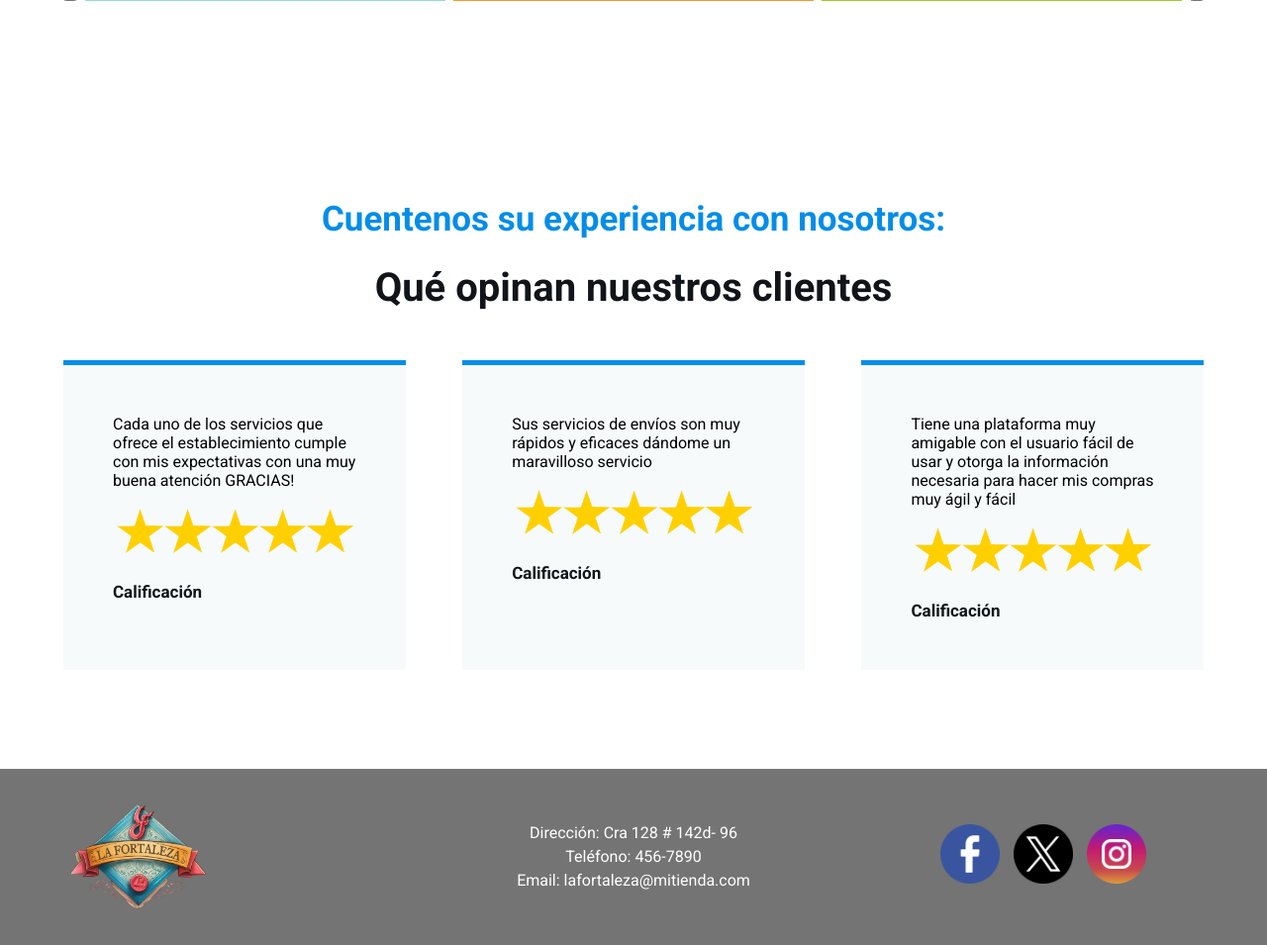
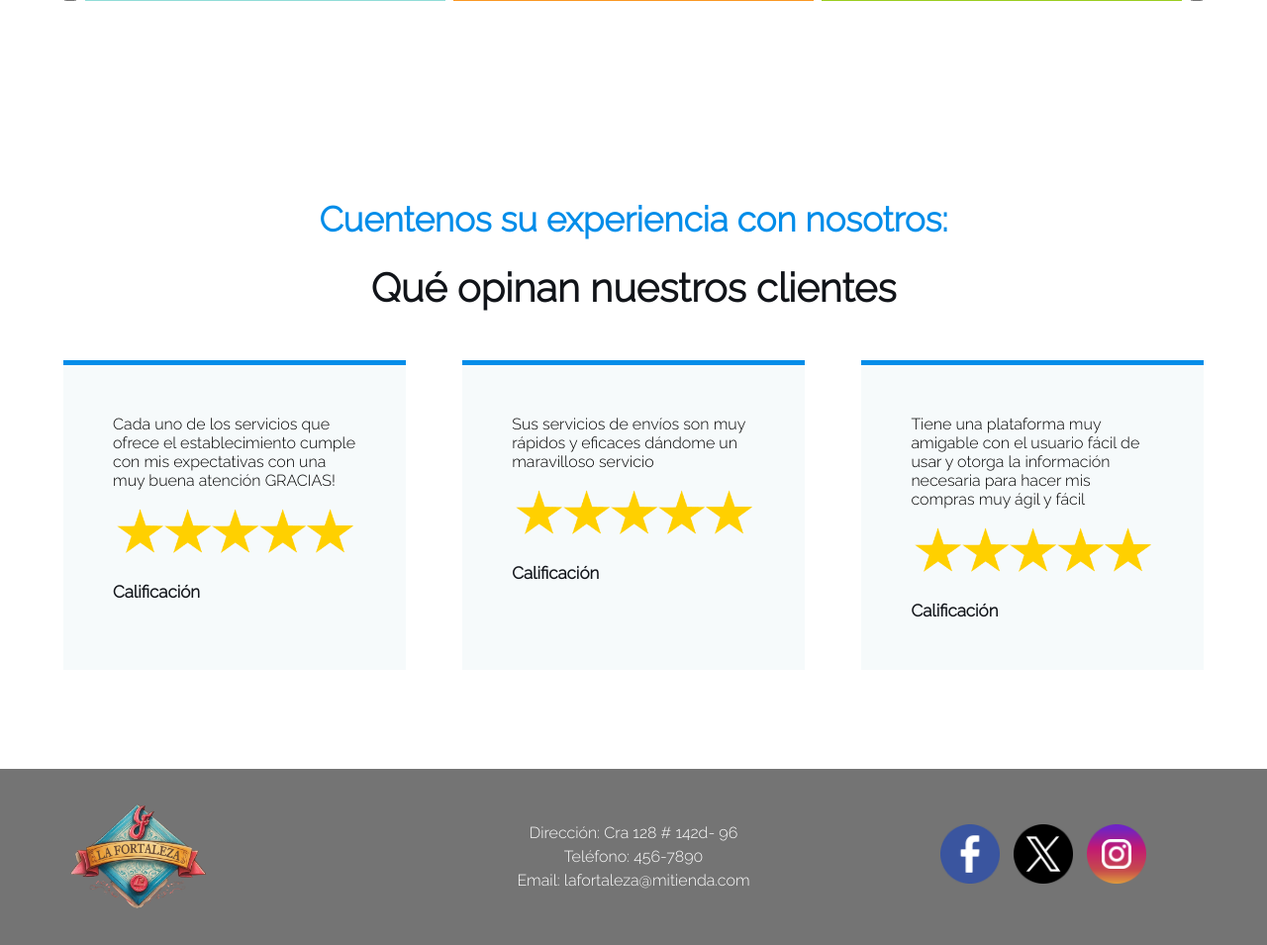
Before and after one commit to manufome/la-fortaleza, a PHP site: page /index.php?controller=productos in a window 1280 px wide. Shown: the part 823-1778 px from the top of the page at 99% size. Run offline with PHP 8.4, Linux system fonts and the light colour scheme; data that the repository does not hold is empty.

Commit message:
add fonts

```diff
--- a/vistas/css/index.css
+++ b/vistas/css/index.css
@@ -1,8 +1,11 @@
+/* Imports */
+@import url(http://fonts.googleapis.com/css?family=Raleway:300);
+
 * {
     margin: 0px;
     padding: 0px;
     box-sizing: border-box;
-    font-family: "Roboto", sans-serif;
+    font-family: "Raleway", sans-serif;
 }
 
 .header {
--- a/vistas/css/productos.css
+++ b/vistas/css/productos.css
@@ -1,4 +1,5 @@
-@import url("https://fonts.googleapis.com/css2? family= Poppins:ital,wght@0,400;0,500;0,600;0,800;1,700;1,800 & family= Roboto:ital,wght@0,300; 0,400;0,500;0,700;0,900;1,100;1,300;1,400;1,500;1,700;1,900 & display=swap");
+/* Imports */
+@import url(http://fonts.googleapis.com/css?family=Raleway:300);
 
 * {
     margin: 0;
@@ -6,11 +7,7 @@
     box-sizing: border-box;
     text-decoration: none;
     list-style: none;
-}
-
-body {
-    font-family: "Poppins", sans-serif;
-    font-family: "Roboto", sans-serif;
+    font-family: "Raleway", sans-serif;
 }
 
 .header {
```
